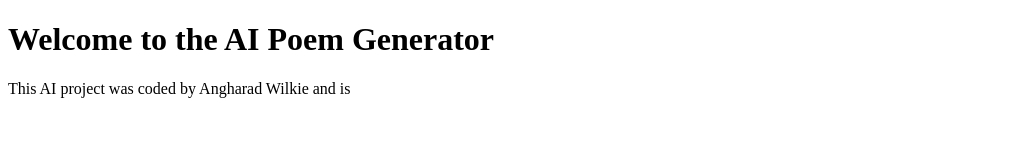
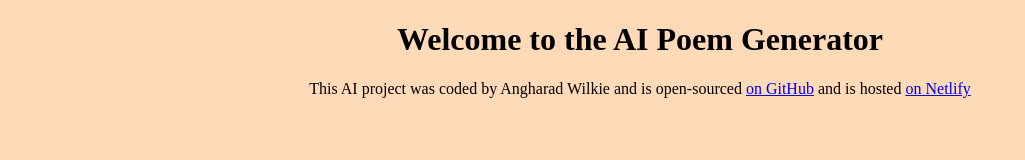
Before and after one commit to AngharadJM/AI-Poem-Generator, a plain HTML site: page index.html in a window 1280 px wide. Shown: the whole page, without its empty margins (0-1025 px from the left). Drawn offline with Linux system fonts and the light colour scheme.

Commit message:
Updated HTML and added links to css/js

```diff
--- a/index.html
+++ b/index.html
@@ -3,13 +3,22 @@
   <head>
     <meta charset="UTF-8" />
     <meta name="viewport" content="width=device-width, initial-scale=1.0" />
+    <link rel="stylesheet" href="src/style.css" />
     <title>AI Poem Generator</title>
   </head>
   <body>
     <h1>Welcome to the AI Poem Generator</h1>
     <footer>
-      This AI project was coded by Angharad Wilkie and is
-      <a href=""></a>
+      This AI project was coded by Angharad Wilkie and is open-sourced
+      <a href="https://github.com/" target="_blank">on GitHub</a>
+      and is hosted
+      <a
+        href="https://app.netlify.com/projects/aipoemgeneratorsc/overview"
+        target="_blank"
+      >
+        on Netlify</a
+      >
     </footer>
+    <script src="src/index.js"></script>
   </body>
 </html>
--- a/src/style.css
+++ b/src/style.css
@@ -0,0 +1,4 @@
+body {
+  background: peachpuff;
+  text-align: center;
+}
```
